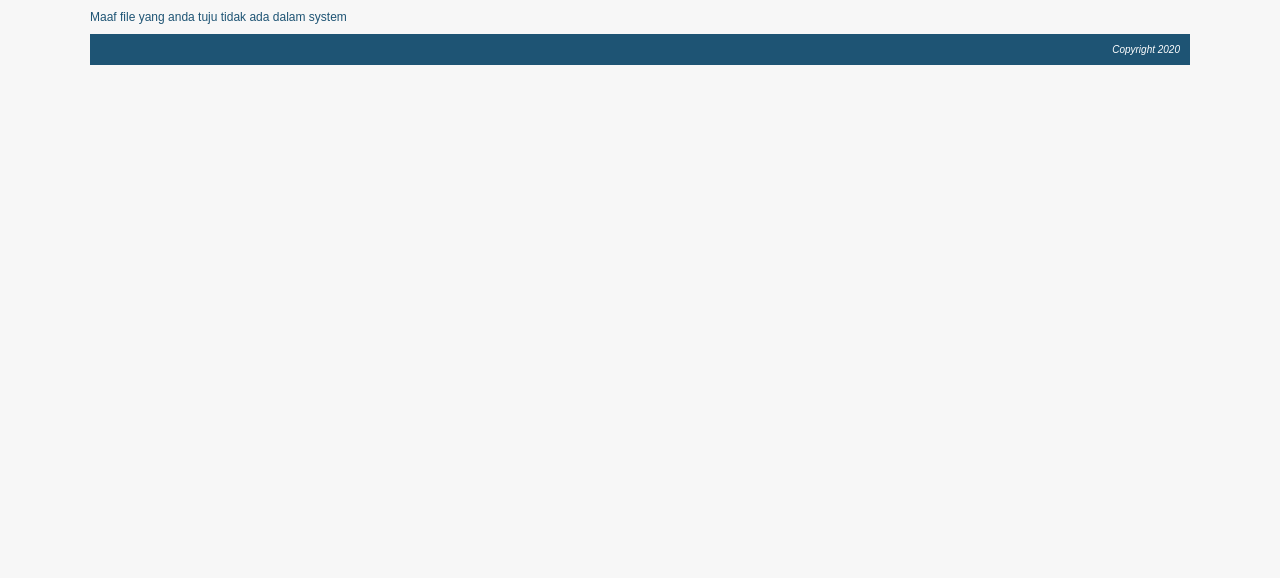
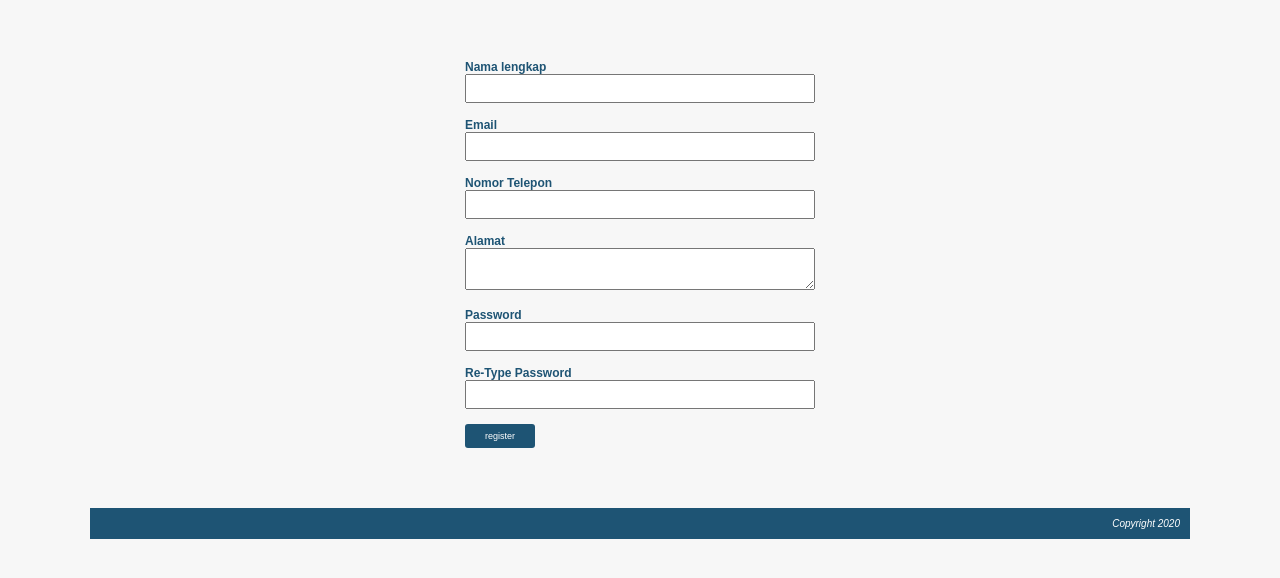
Before and after one commit to BagusSatria123/weshop, a PHP site: page /weshop/index.php?page=register in a window 1280 px wide. Shown: the part 118-696 px from the top of the page. Run offline with PHP 8.4, Linux system fonts and the light colour scheme.

Commit message:
halaman register di beri CSS

```diff
--- a/css/style.css
+++ b/css/style.css
@@ -62,3 +62,45 @@ body {
     padding: 10px 0px;
     overflow: hidden;
 }
+
+#container-user-akses {
+    margin: 50px auto;
+    width: 350px;
+    height: auto;
+}
+
+.element-form {
+    margin-bottom: 15px;
+}
+
+.element-form label {
+    display: block;
+    font-weight: bold;
+}
+
+.element-form span {
+    display: block;
+}
+
+.element-form span input[type="text"],
+.element-form span input[type="password"],
+.element-form span textarea,
+.element-form span select {
+    width: 100%;
+    padding: 5px;
+    box-sizing: border-box;
+}
+
+.element-form span input[type="submit"] {
+    background: #1e5474;
+    border: none;
+    border-radius: 3px;
+    color: white;
+    padding: 7px 20px;
+    font-size: 9px;
+    cursor: pointer;
+}
+
+.element-form span input[type="submit"]:hover {
+    background: orange;
+}
--- /dev/null
+++ b/register.php
@@ -0,0 +1,40 @@
+<div id="container-user-akses">
+
+    <form action="<?php echo BASE_URL." proses_register.php ";?>"method="POST">
+
+        <div class="element-form">
+            <label>Nama lengkap</label>
+            <span><input type="text" name="nama_lengkap"/></span>
+        </div>
+
+        <div class="element-form">
+            <label>Email</label>
+            <span><input type="text" name="email"/></span>
+        </div>
+
+        <div class="element-form">
+            <label>Nomor Telepon</label>
+            <span><input type="text" name="phone"/></span>
+        </div>
+
+        <div class="element-form">
+            <label>Alamat</label>
+            <span><textarea name="alamat"></textarea></span>
+        </div>
+
+        <div class="element-form">
+            <label>Password</label>
+            <span><input type="password" name="password"/></span>
+        </div>
+
+        <div class="element-form">
+            <label>Re-Type Password</label>
+            <span><input type="password" name="re-password"/></span>
+        </div>
+
+        <div class="element-form">
+            <span><input type="submit" value="register"/></span>
+        </div>
+
+    </form>
+</div>
```
